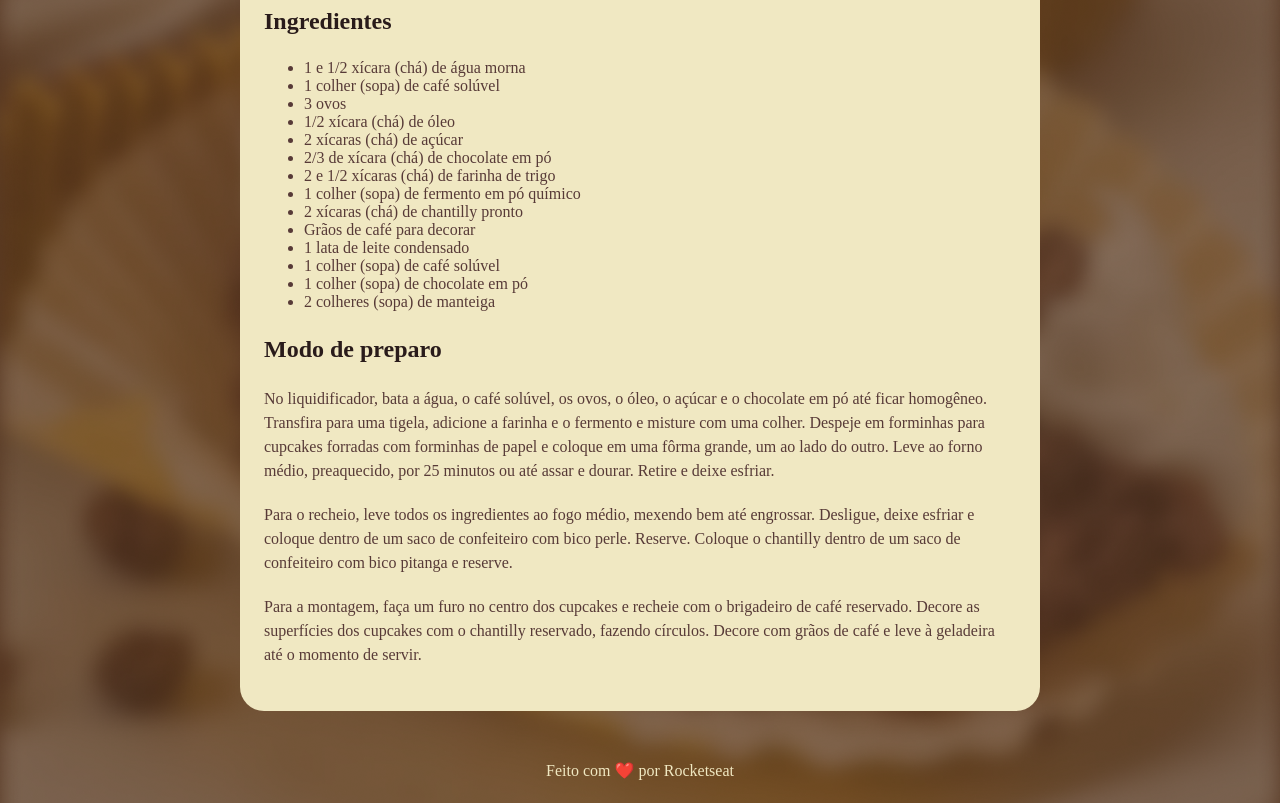
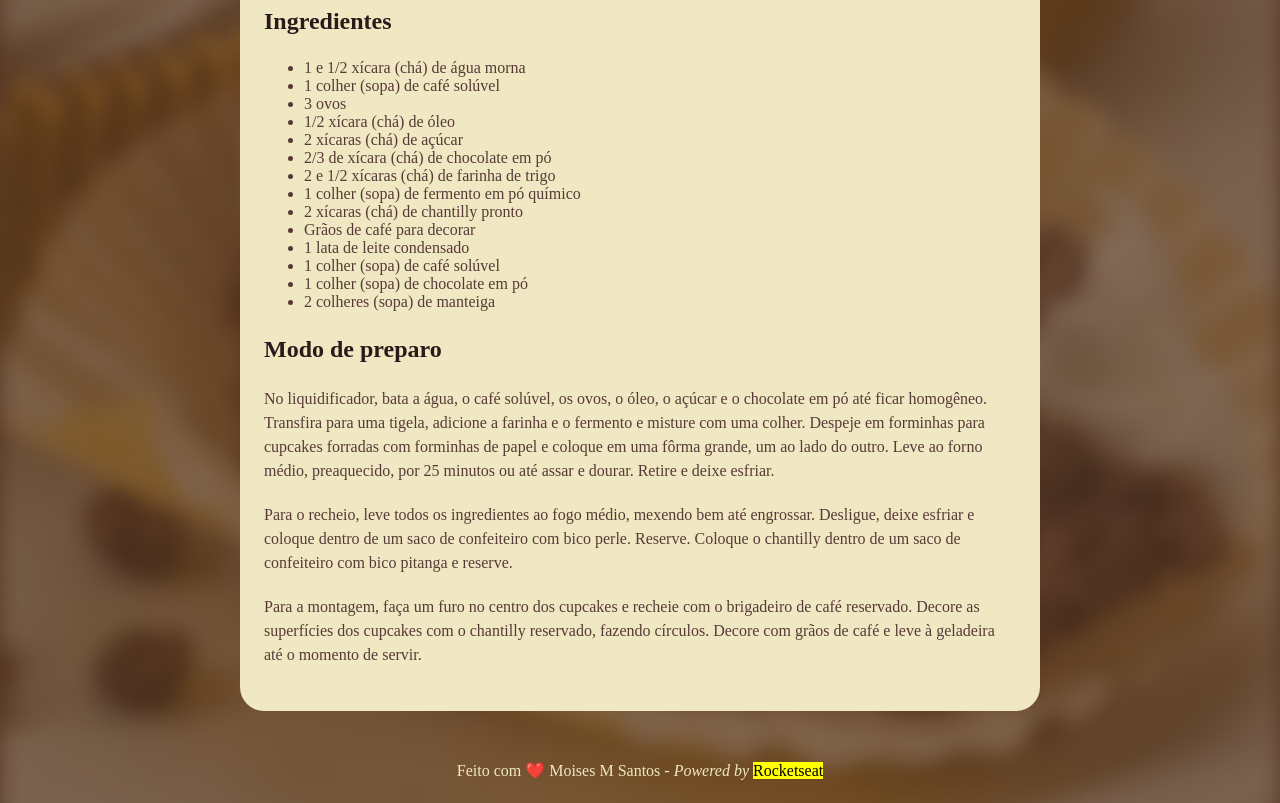
Before and after one commit to devmoisessantos/projeto-receita-fullstack, a plain HTML site: page index.html in a window 1280 px wide. Shown: the part 742-1545 px from the top of the page. Drawn offline with Linux system fonts and the light colour scheme; a web font is replaced by a local one.

Commit message:
modificando o footer da pagina

```diff
--- a/index.html
+++ b/index.html
@@ -66,7 +66,7 @@
     </div>
     <footer>
         <p id="credits">
-            Feito com ❤️ por Rocketseat <br>
+            Feito com ❤️ Moises M Santos - <em>Powered by </em> <mark> Rocketseat</mark> <br>
         </p>
     </footer>
 </body>
```
